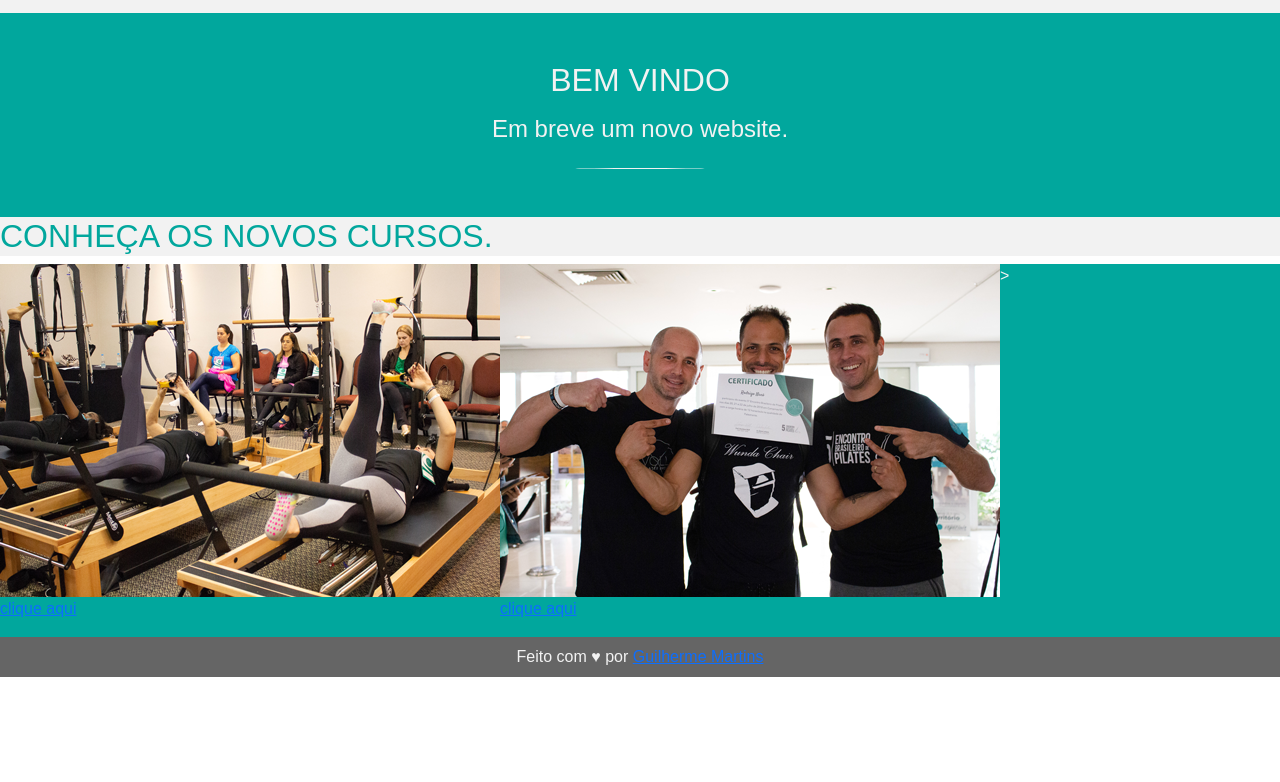
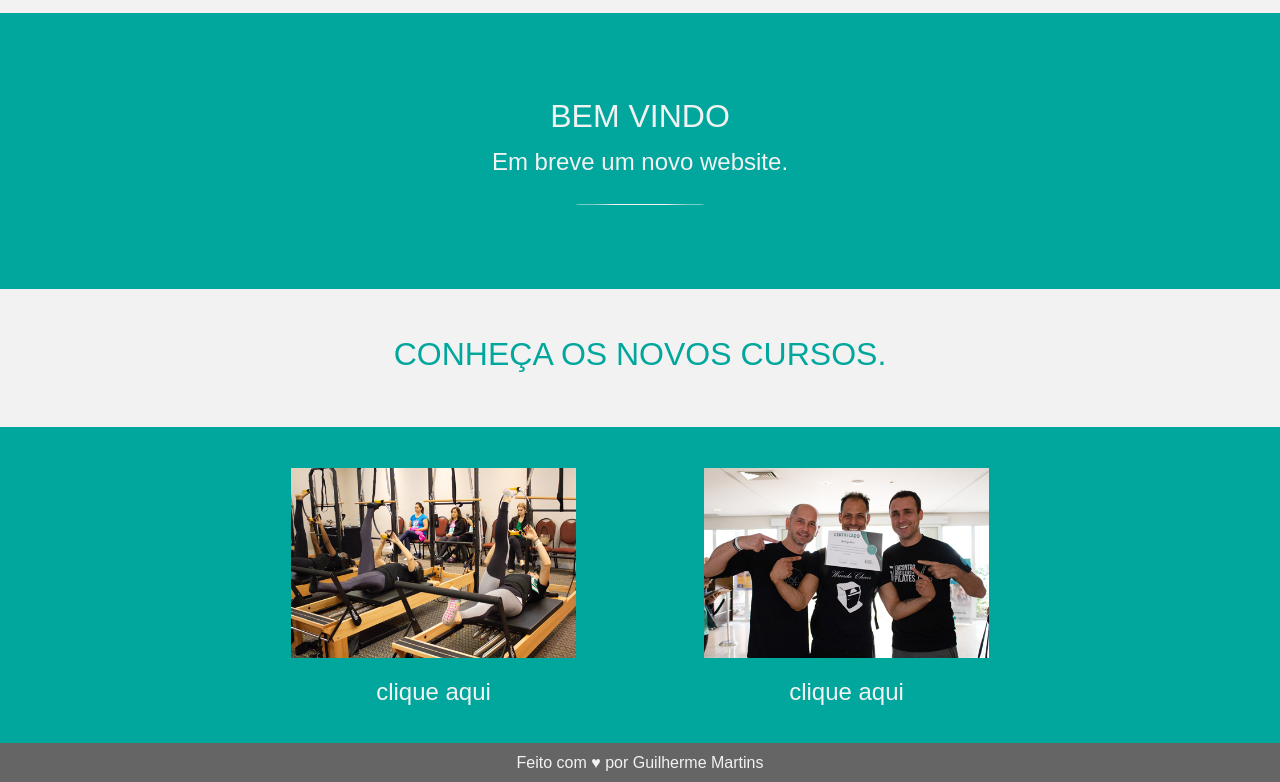
Before and after one commit to GuisMartins/teste-estagio, a plain HTML site: page index.html in a window 1280 px wide. Shown: the part 187-969 px from the top of the page. Before the commit the page ends 864 px from the top, so only its background shows below. Drawn offline with nearby package versions, Linux system fonts and the light colour scheme.

Commit message:
Finalizando desenvolvimento

```diff
--- a/assets/scripts/redirect.js
+++ b/assets/scripts/redirect.js
@@ -10,4 +10,4 @@ setTimeout(function () {
 
   alert('Você esta sendo redirecionado para vollpilates.com.br');
   window.location.href = 'https://www.vollpilates.com.br';
-}, 1500);
+}, 15000);
--- a/assets/styles/global.css
+++ b/assets/styles/global.css
@@ -8,15 +8,27 @@
 *{
   margin: 0;
   padding: 0;
-  text-decoration: none;
+  text-decoration: none !important;
 
 }
 
 body{
   font-family: Arial, Helvetica, sans-serif;
   color: var(--second-color);
+
 }
 
+a{
+  color: var(--second-color);
+}
+
+a:hover{
+  color: var(--second-color-color);
+  opacity: 0.5;
+  -ms-transform: scale(1.5);
+  transform: scale(1.5);
+  transition: ease-in-out;
+}
 
 .bg-color-main{
   background-color: var(--main-color);
@@ -31,6 +43,10 @@ body{
   height: 168px;
 }
 
+#welcome{
+  height: 276px;
+}
+
 .tracer{
   height: 1px;
   width: 130px;
@@ -38,11 +54,34 @@ body{
   background-color: var(--second-color);
 }
 
+#new{
+  height: 138px;
+}
+
 .color-main{
   color: var(--main-color)
 }
 
+#photos{
+  height: 316px;
+}
+
+.photo{
+  width: 285px;
+  height: 190px;
+}
+
 footer{
   background-color: var(--bg-footer-color);
-  height: 40px;
+  height: 39px;
 }
+
+@media (max-width: 768px) {
+  #photos {
+    height: auto;
+    flex-direction: column;
+  }
+  #photos > figure{
+    margin: 0 !important;
+  }
+}
--- a/index.html
+++ b/index.html
@@ -17,7 +17,7 @@
       integrity="sha384-MrcW6ZMFYlzcLA8Nl+NtUVF0sA7MsXsP1UyJoMp4YLEuNSfAP+JcXn/tWtIaxVXM"
       crossorigin="anonymous"
     ></script>
-    <!-- <script src="assets/scripts/redirect.js"></script> -->
+    <script src="assets/scripts/redirect.js"></script>
     <title>Teste estagio Voll Pilates</title>
   </head>
   <body class="container-fulid">
@@ -33,37 +33,45 @@
     </header>
 
     <main>
-      <section class="bg-color-main d-flex flex-column align-items-center">
-        <h2 class="text-uppercase mt-5 mb-3">bem vindo</h2>
-        <h4>Em breve um novo website.</h4>
-        <span class="tracer mt-3 mb-5"></span>
-      </section>
-      <section class="bg-color-second color-main">
+      <article
+        id="welcome"
+        class="bg-color-main d-flex flex-column align-items-center justify-content-center"
+      >
+        <h1 class="text-uppercase fs-2 mb-2">bem vindo</h1>
+        <p class="fs-4">Em breve um novo website.</p>
+        <span class="tracer mt-2"></span>
+      </article>
+      <section
+        id="new"
+        class="bg-color-second color-main d-flex align-items-center justify-content-center"
+      >
         <h2 class="text-uppercase">conheça os novos cursos.</h2>
       </section>
-      <section class="bg-color-main d-flex">
-        <figure>
-          <img src="assets/image/IMG_9399.png" alt="" />
-          <figcaption></figcaption>
-            <a href="https://grupovoll.com.br" target="_blank">clique aqui</a>
+      <section
+        id="photos"
+        class="bg-color-main d-flex justify-content-center align-items-center pt-2"
+      >
+        <figure class="me-5">
+          <img class="photo m-3" src="assets/image/IMG_9399.png" alt="" />
+          <figcaption class="text-center fs-4">
+            <a href="https://grupovoll.com.br" target="_blank">clique aqui </a>
           </figcaption>
         </figure>
-        <figure>
-          <img src="assets/image/IMG_9556.png" alt="" />
-          <figcaption>
-            <a href="https://grupovoll.com.br" target="_blank">clique aqui</a>
+        <figure class="ms-5">
+          <img class="photo m-3" src="assets/image/IMG_9556.png" alt="" />
+          <figcaption class="text-center fs-4">
+            <a href="https://grupovoll.com.br" target="_blank"> clique aqui </a>
           </figcaption>
         </figure>
-        >
       </section>
     </main>
 
     <footer class="d-flex justify-content-center">
       <p class="my-auto">
         Feito com ♥ por
-        <a href="https://www.linkedin.com/in/guismartins/" target="_blank"
-          >Guilherme Martins</a
-        >
+        <a href="https://www.linkedin.com/in/guismartins/" target="_blank">
+          Guilherme Martins
+        </a>
       </p>
     </footer>
   </body>
```
